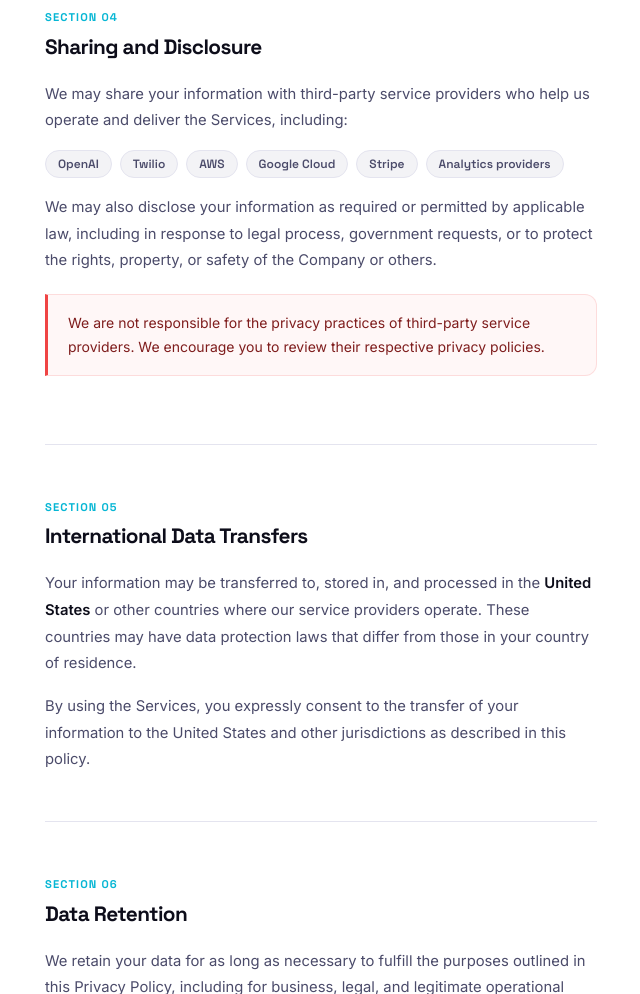
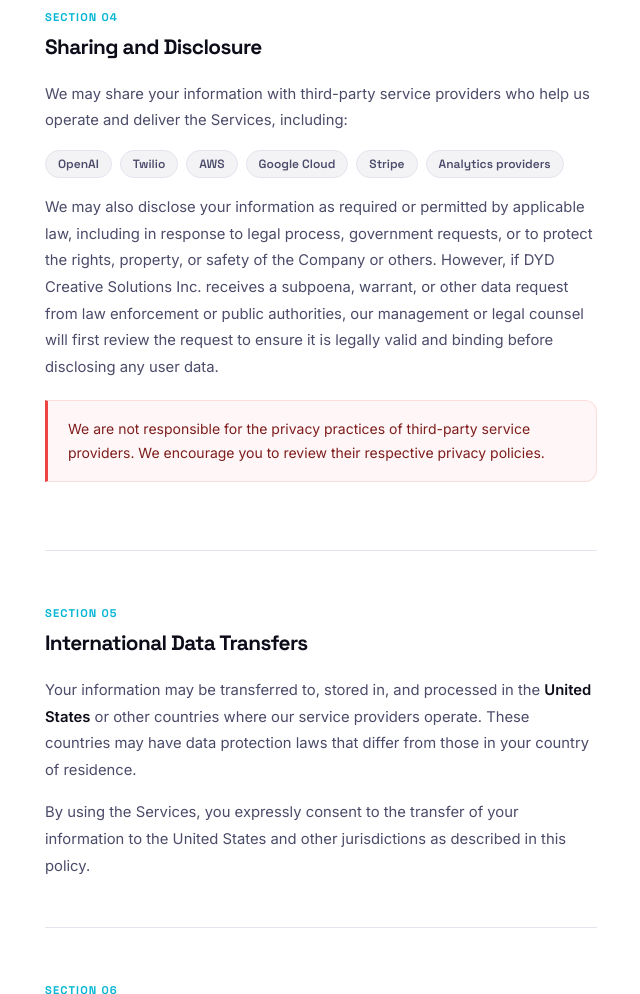
Before and after one commit to jlindyd/idyd, a website: page privacy.html in a window 1280 px wide. Shown: the part 2172-3166 px from the top of the page, without its empty margins (461-1101 px from the left). Drawn offline with nearby package versions, Linux system fonts and the light colour scheme.

Commit message:
Clarify data disclosure process for legal requests
Added clarification on handling legal requests for user data.

```diff
--- a/privacy.html
+++ b/privacy.html
@@ -472,7 +472,7 @@
           <span class="chip">Stripe</span>
           <span class="chip">Analytics providers</span>
         </div>
-        <p class="page-p">We may also disclose your information as required or permitted by applicable law, including in response to legal process, government requests, or to protect the rights, property, or safety of the Company or others.</p>
+        <p class="page-p">We may also disclose your information as required or permitted by applicable law, including in response to legal process, government requests, or to protect the rights, property, or safety of the Company or others. However, if DYD Creative Solutions Inc. receives a subpoena, warrant, or other data request from law enforcement or public authorities, our management or legal counsel will first review the request to ensure it is legally valid and binding before disclosing any user data.</p>
         <div class="callout-warn">
           <p>We are not responsible for the privacy practices of third-party service providers. We encourage you to review their respective privacy policies.</p>
         </div>
```
